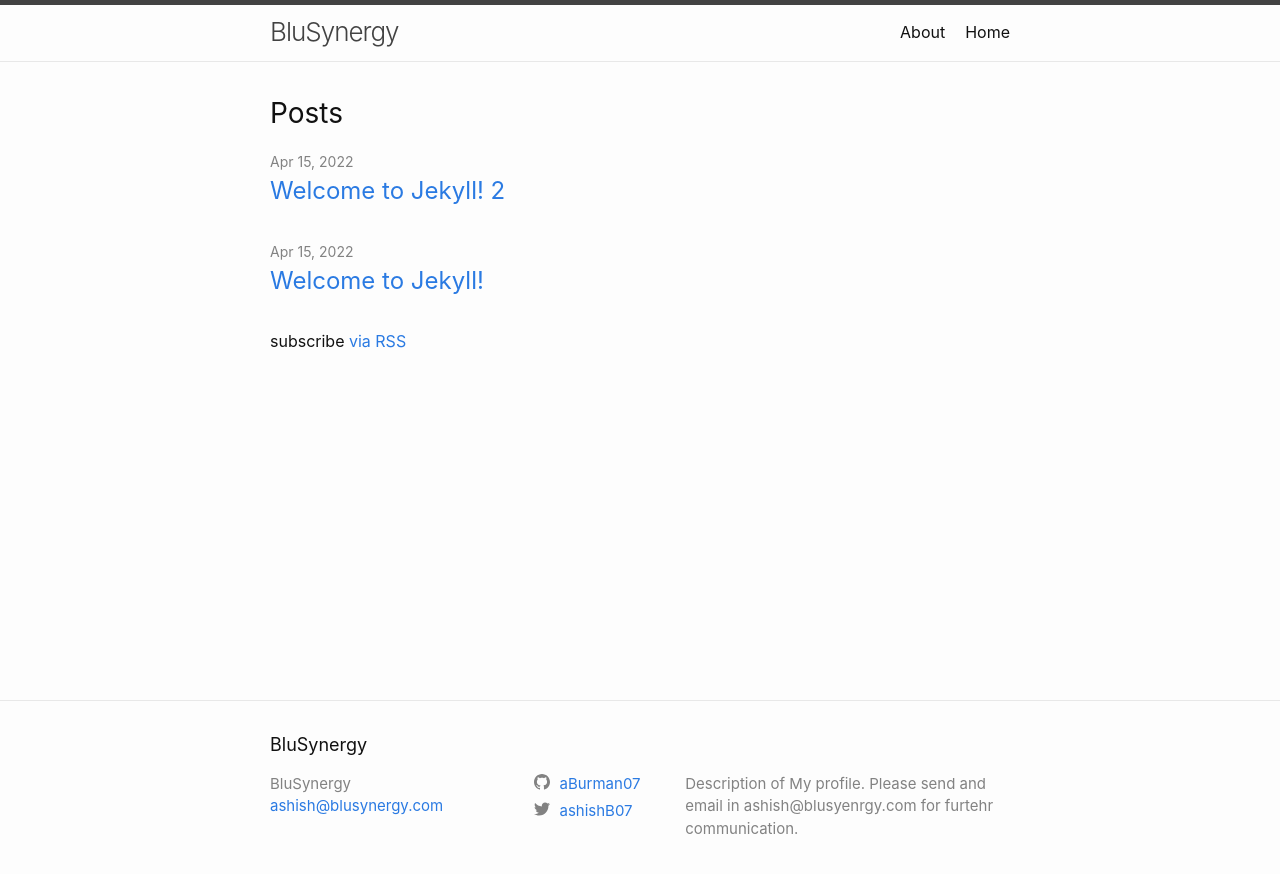
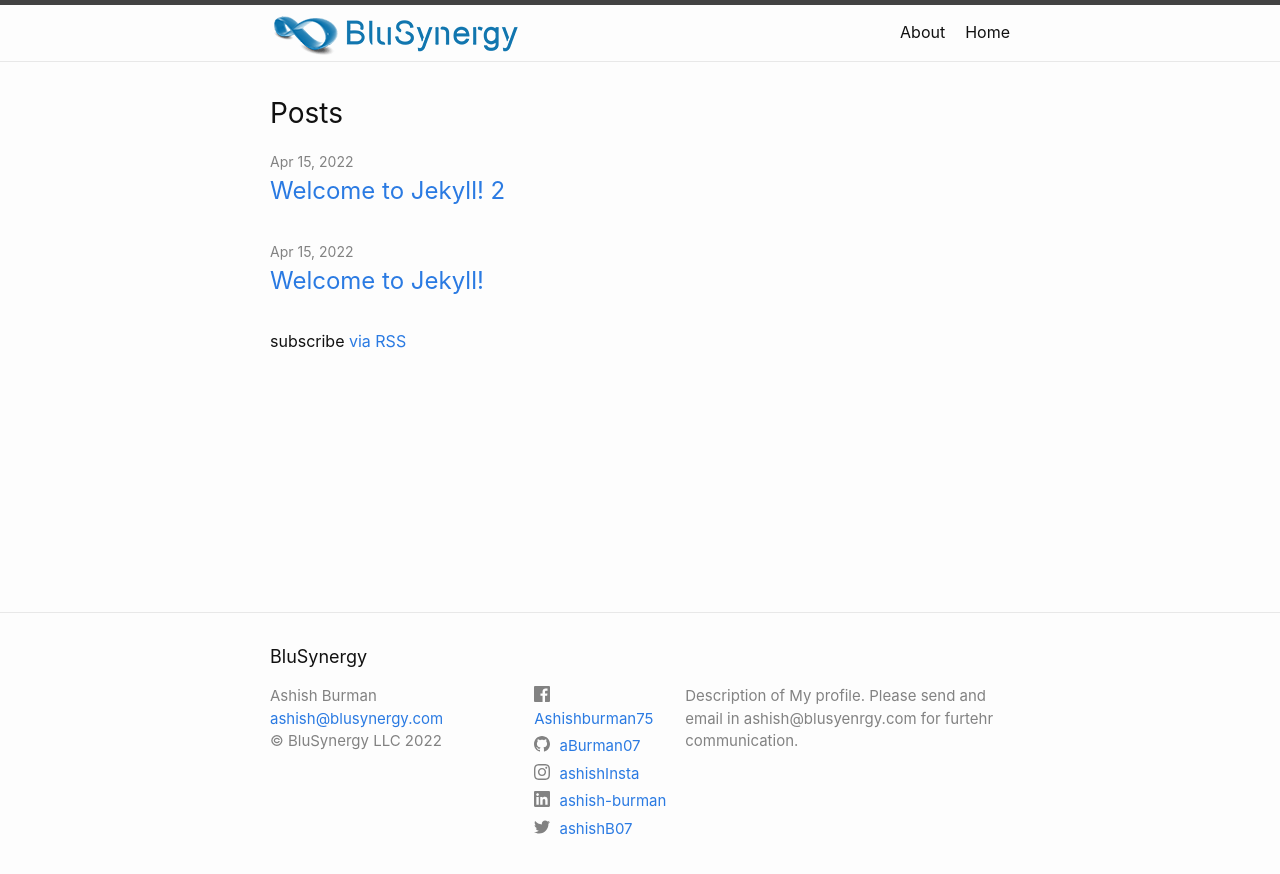
Before and after one commit to ashishburman07/my-blog, a Jekyll site: the page built from index.markdown, in a window 1280 px wide. Shown: the top 874 px of the page. Built offline with Jekyll 4.4.1, drawn with Linux system fonts in a browser that asks for light colours.

Commit message:
added branding details

```diff
--- a/_config.yml
+++ b/_config.yml
@@ -26,6 +26,14 @@ baseurl: "/my-blog" # the subpath of your site, e.g. /blog
 url: "https://ashishburman07.github.io" # the base hostname & protocol for your site, e.g. http://example.com
 twitter_username: ashishB07
 github_username:  aBurman07
+facebook_username: Ashishburman75
+instagram_username: ashishInsta
+linkedin_username: ashish-burman
+
+# custom fields not comes in default but is there
+author: Ashish Burman
+copyright: "BluSynergy LLC"
+title-logo: /images/blusynergy_logo_final.png
 
 # Build settings
 # not using minima theme - instead using regular theme
--- a/_includes/footer.html
+++ b/_includes/footer.html
@@ -18,6 +18,9 @@
             {%- if site.email -%}
             <li><a class="u-email" href="mailto:{{ site.email }}">{{ site.email }}</a></li>
             {%- endif -%}
+            {%- if site.copyright -%}
+            <li>&copy; {{ site.copyright }} {{ 'now' | date: "%Y" }}</li>
+            {%- endif -%}
         </ul>
       </div>
 
--- a/_includes/header.html
+++ b/_includes/header.html
@@ -3,7 +3,16 @@
   <div class="wrapper">
     {%- assign default_paths = site.pages | map: "path" -%}
     {%- assign page_paths = site.header_pages | default: default_paths -%}
-    <a class="site-title" rel="author" href="{{ "/" | relative_url }}">{{ site.title | escape }}</a>
+    <!--
+      <a class="site-title" rel="author" href="{{ "/" | relative_url }}">{{ site.title | escape }}</a>
+    -->
+    <a class="site-title" rel="author" href="{{ "/" | relative_url}}">
+      {%- if site.title-logo -%}
+              <img src="{{site.title-logo | relative_url }}" alt="{{ site.title | escape }}"></img>
+                {%- else -%}
+                   {{ site.title | escape }}
+            {%- endif -%}
+      </a>
 
     {%- if page_paths -%}
       <nav class="site-nav">
```
Also changed, not shown: images/blusynergy_logo_final.png (added).
